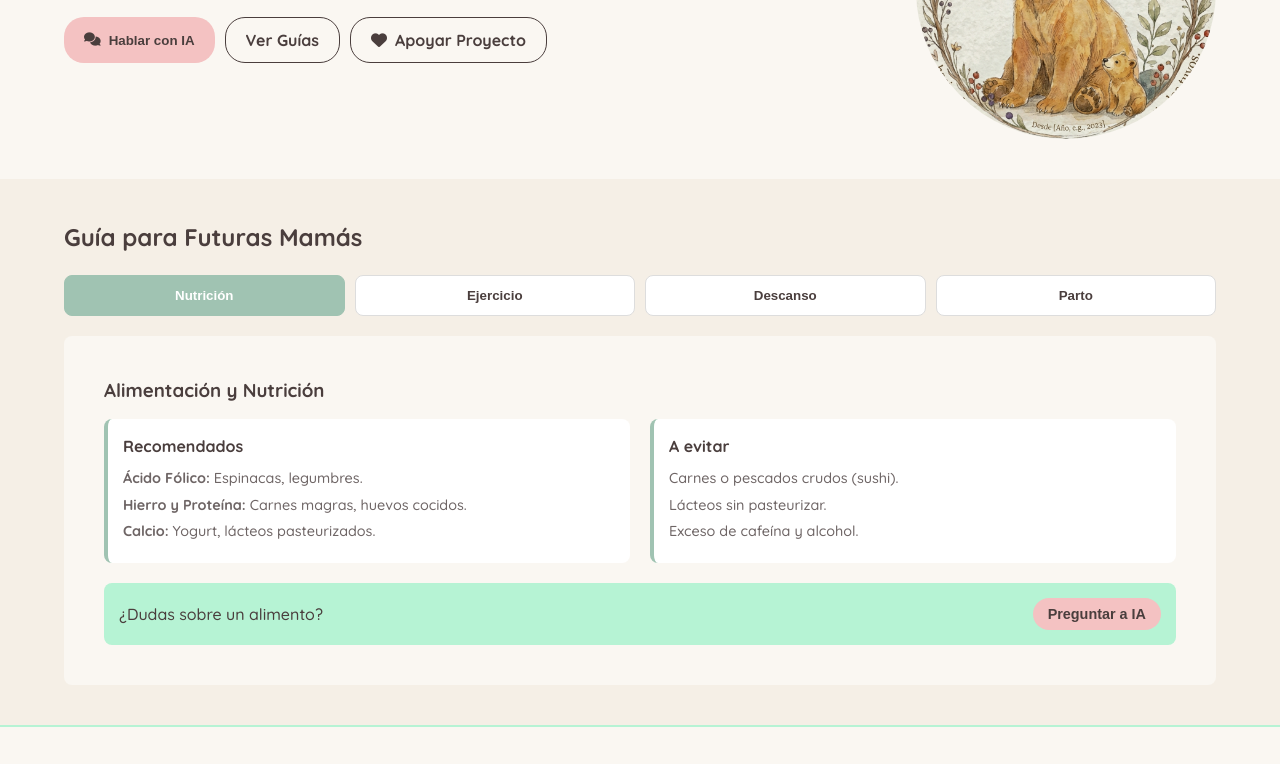
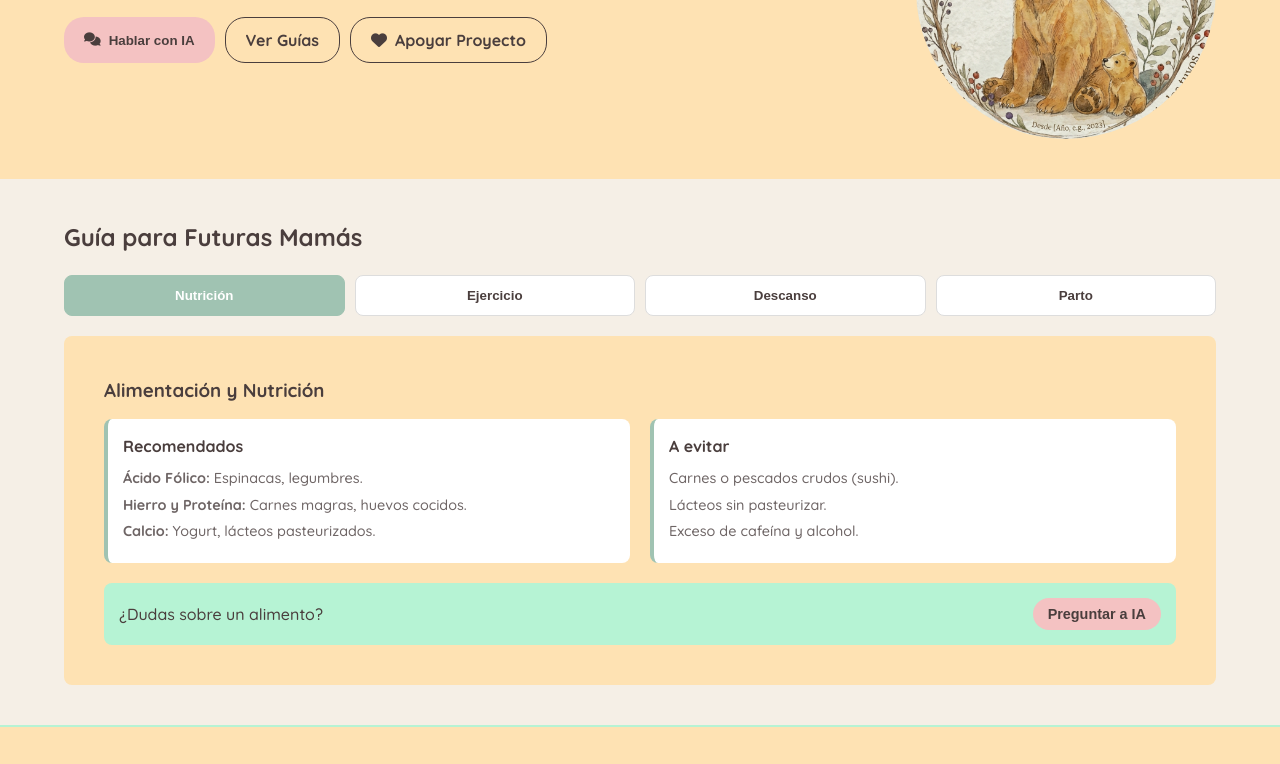
Before and after one commit to gutierrezvricardo2024-source/proyecto-mirwen, a plain HTML site: page index.html in a window 1280 px wide. Shown: the part 261-1025 px from the top of the page. Drawn offline with Linux system fonts and the light colour scheme.

Commit message:
Change background color variable to a new value

```diff
--- a/estilos.css
+++ b/estilos.css
@@ -5,7 +5,7 @@
     --color-rosa: #f4c2c2;
     --letra-oscura: #4a3e3d;
     --letra-gris: #6e6565;
-    --fondo-crema: #faf7f2;
+    --fondo-crema:#fee2b3;
 }
 * { margin: 0; padding: 0; box-sizing: border-box; }
 html { scroll-behavior: smooth; }
```
